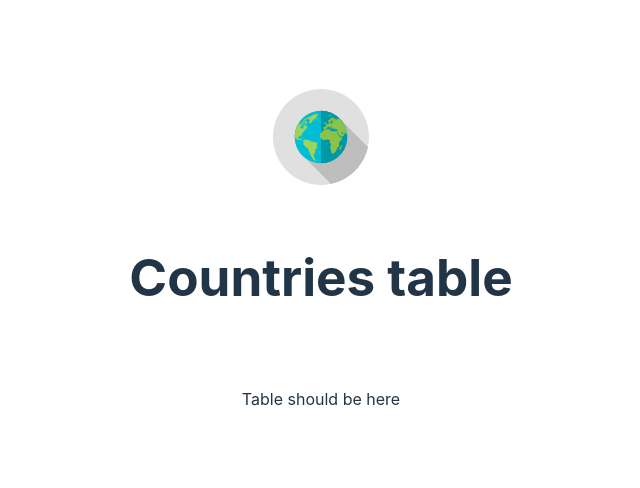
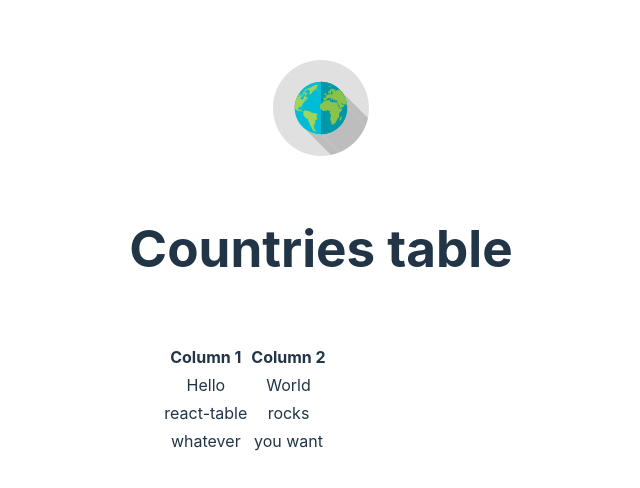
Before and after one commit to drewrg/country-table, a React (Vite) app: page / in a window 1280 px wide. Shown: the part 138-626 px from the top of the page, without its empty margins (319-959 px from the left). Built offline with nearby package versions, Linux system fonts and the light colour scheme.

Commit message:
Add: initial table component structure

```diff
--- a/package.json
+++ b/package.json
@@ -19,6 +19,7 @@
   "devDependencies": {
     "@types/react": "^18.0.28",
     "@types/react-dom": "^18.0.11",
+    "@types/react-table": "^7.7.14",
     "@typescript-eslint/eslint-plugin": "^5.57.1",
     "@typescript-eslint/parser": "^5.57.1",
     "@vitejs/plugin-react": "^3.1.0",
--- a/src/components/Table/index.tsx
+++ b/src/components/Table/index.tsx
@@ -1,11 +1,99 @@
 import React from 'react'
+import { useTable } from 'react-table'
 import './index.scss'
 
 const Table = () => {
+  const data: Array<any> = React.useMemo(
+    () => [
+      {
+        col1: 'Hello',
+        col2: 'World',
+      },
+      {
+        col1: 'react-table',
+        col2: 'rocks',
+      },
+      {
+        col1: 'whatever',
+        col2: 'you want',
+      },
+    ],
+    [],
+  )
+
+  const columns: Array<any> = React.useMemo(
+    () => [
+      {
+        Header: 'Column 1',
+        accessor: 'col1',
+      },
+      {
+        Header: 'Column 2',
+        accessor: 'col2',
+      },
+    ],
+    [],
+  )
+
+  const tableInstance = useTable({ columns, data })
+  const { getTableProps, getTableBodyProps, headerGroups, rows, prepareRow } =
+    tableInstance
+
   return (
-    <div className="container">
-      <p>Table should be here</p>
-    </div>
+    // apply the table props
+    <table {...getTableProps()}>
+      <thead>
+        {
+          // Loop over the header rows
+          headerGroups.map((headerGroup) => (
+            // Apply the header row props
+            <tr {...headerGroup.getHeaderGroupProps()}>
+              {
+                // Loop over the headers in each row
+                headerGroup.headers.map((column) => (
+                  // Apply the header cell props
+                  <th {...column.getHeaderProps()}>
+                    {
+                      // Render the header
+                      column.render('Header')
+                    }
+                  </th>
+                ))
+              }
+            </tr>
+          ))
+        }
+      </thead>
+      {/* Apply the table body props */}
+      <tbody {...getTableBodyProps()}>
+        {
+          // Loop over the table rows
+          rows.map((row) => {
+            // Prepare the row for display
+            prepareRow(row)
+            return (
+              // Apply the row props
+              <tr {...row.getRowProps()}>
+                {
+                  // Loop over the rows cells
+                  row.cells.map((cell) => {
+                    // Apply the cell props
+                    return (
+                      <td {...cell.getCellProps()}>
+                        {
+                          // Render the cell contents
+                          cell.render('Cell')
+                        }
+                      </td>
+                    )
+                  })
+                }
+              </tr>
+            )
+          })
+        }
+      </tbody>
+    </table>
   )
 }
 
```
Also changed, not shown: 1 other file (tests, documents, lock files or other folders).
